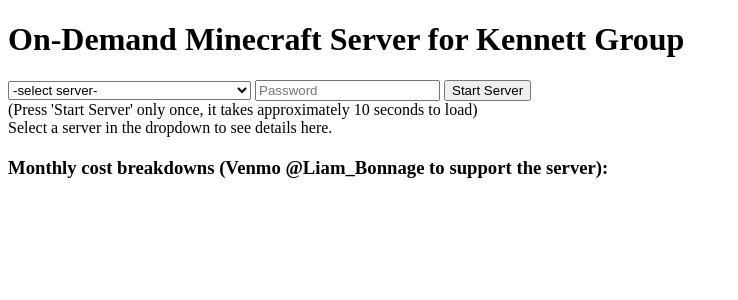
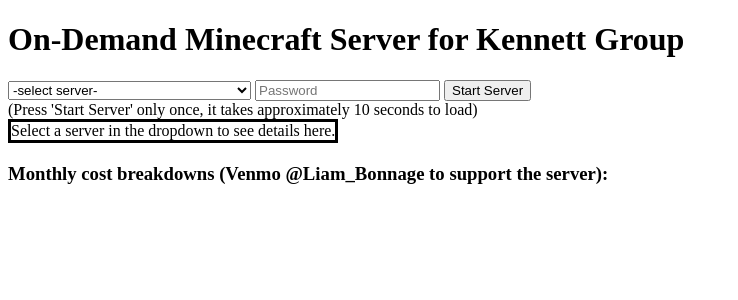
Before and after one commit to lbonnage/kennett-server, a Flask app: template templates/index.html in a window 1280 px wide. Shown: the top 300 px of the page, without its empty margins (0-738 px from the left). Run offline with Flask 2, Linux system fonts and the light colour scheme; the template is opened without the code that fills it, so the values that code supplies are empty; parts of the project's set-up code (start-up, migrations or seed data) failed here and were passed over.

Commit message:
Adding borders

```diff
--- a/templates/index.html
+++ b/templates/index.html
@@ -21,7 +21,7 @@
     		<input type="submit" value="Start Server">
             <div>(Press 'Start Server' only once, it takes approximately 10 seconds to load)</div>
     	</form>
-  		<div id="serverText">Select a server in the dropdown to see details here.</div>
+  		<div id="serverText" style="border-style:solid; width: fit-content">Select a server in the dropdown to see details here.</div>
     	<h2>{{ ipMessage }}</h2>
         <h3>Monthly cost breakdowns (Venmo @Liam_Bonnage to support the server):</h3>
         <h3>{{ monthCosts }}</h3>
```
